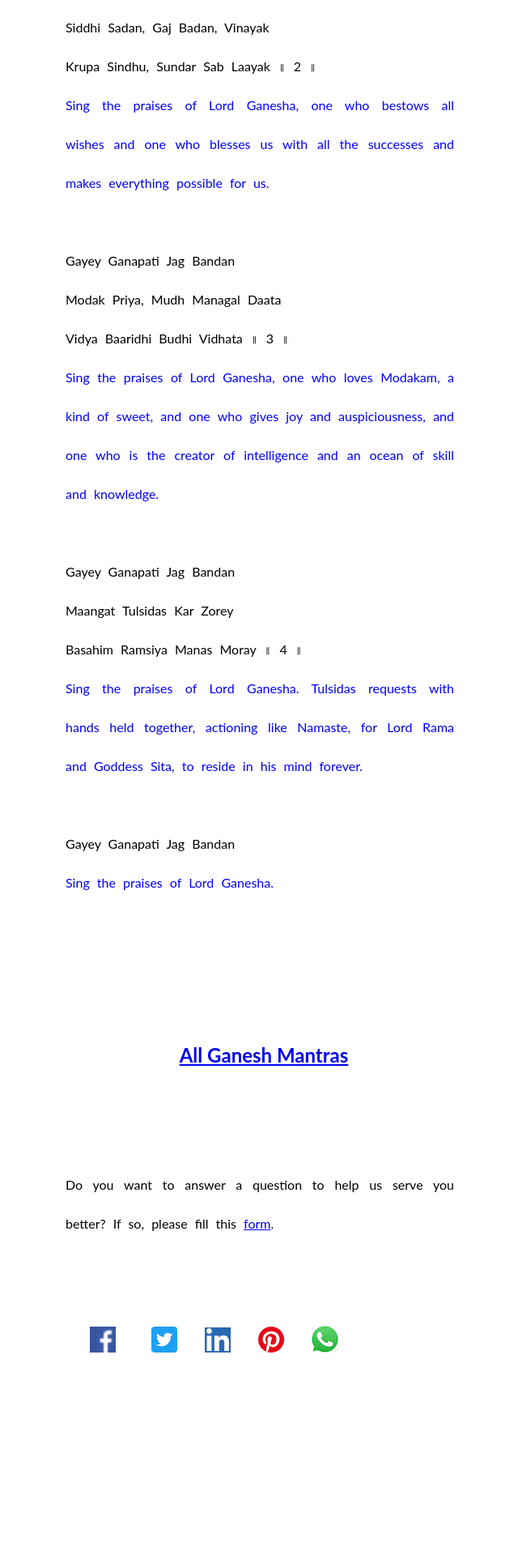
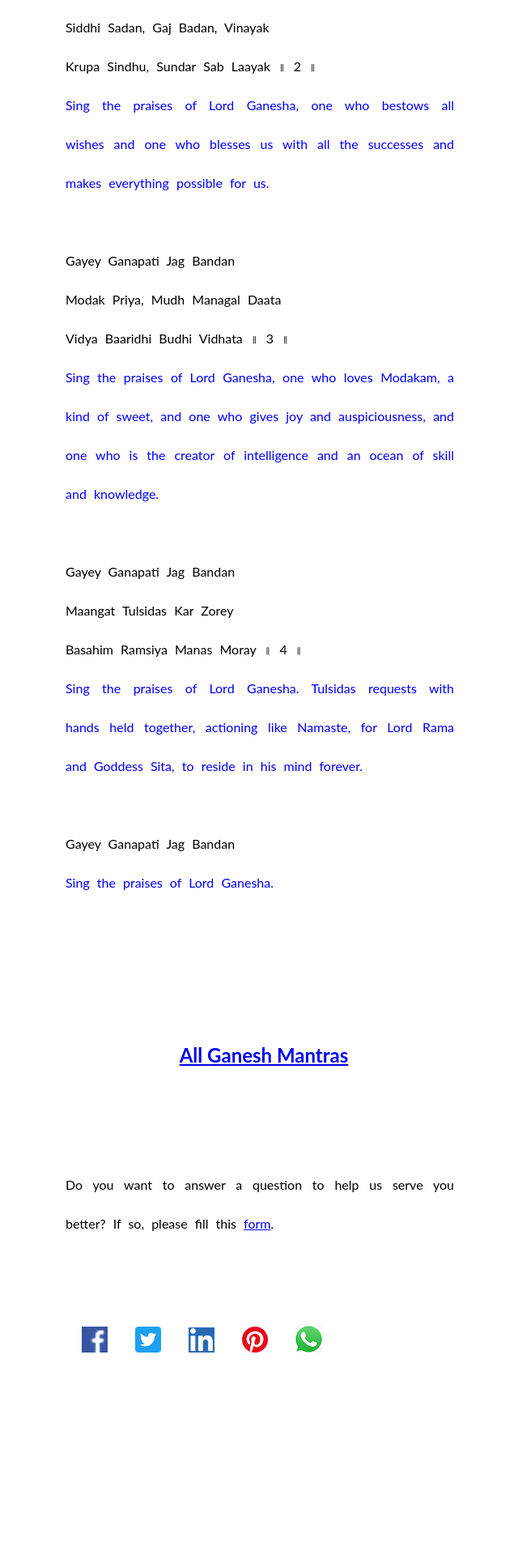
Before and after one commit to abhishekdjoshi/abhishekdjoshi.kclstr.io, a Jekyll site: the page pages/ganesh/stuti.html, which Jekyll copies as it is, in a window 1280 px wide. Shown: the part 3385-5305 px from the top of the page at 81% size, without its empty margins (319-959 px from the left). Built offline with Jekyll 4.4.1, drawn with Linux system fonts in a browser that asks for light colours; a script that is not in the unit is left out.

Commit message:
Update stuti.html

```diff
--- a/pages/ganesh/stuti.html
+++ b/pages/ganesh/stuti.html
@@ -298,13 +298,13 @@
       <br /><br />
       <br /><br />
 
-      <span style="padding-left:40px;"></span>
+      <span style="padding-left:30px;"></span>
       <a
         href="https://www.facebook.com/sharer/sharer.php?u=kclstr.com/pages/ganesh/stuti.html"
         target="_blank"
         ><img src="/images/facebook.png"
       /></a>
-      <span style="padding-left:40px;"></span>
+      <span style="padding-left:30px;"></span>
       <a
         href="https://twitter.com/intent/tweet?text=kclstr.com/pages/ganesh/stuti.html"
         target="_blank"
@@ -333,7 +333,7 @@
       /></a>
 
       <br /><br /><br /><br />
-      <span style="padding-left:40px;"></span>
+      <span style="padding-left:30px;"></span>
       <span
         class="likebtn-wrapper"
         data-theme="github"
```
